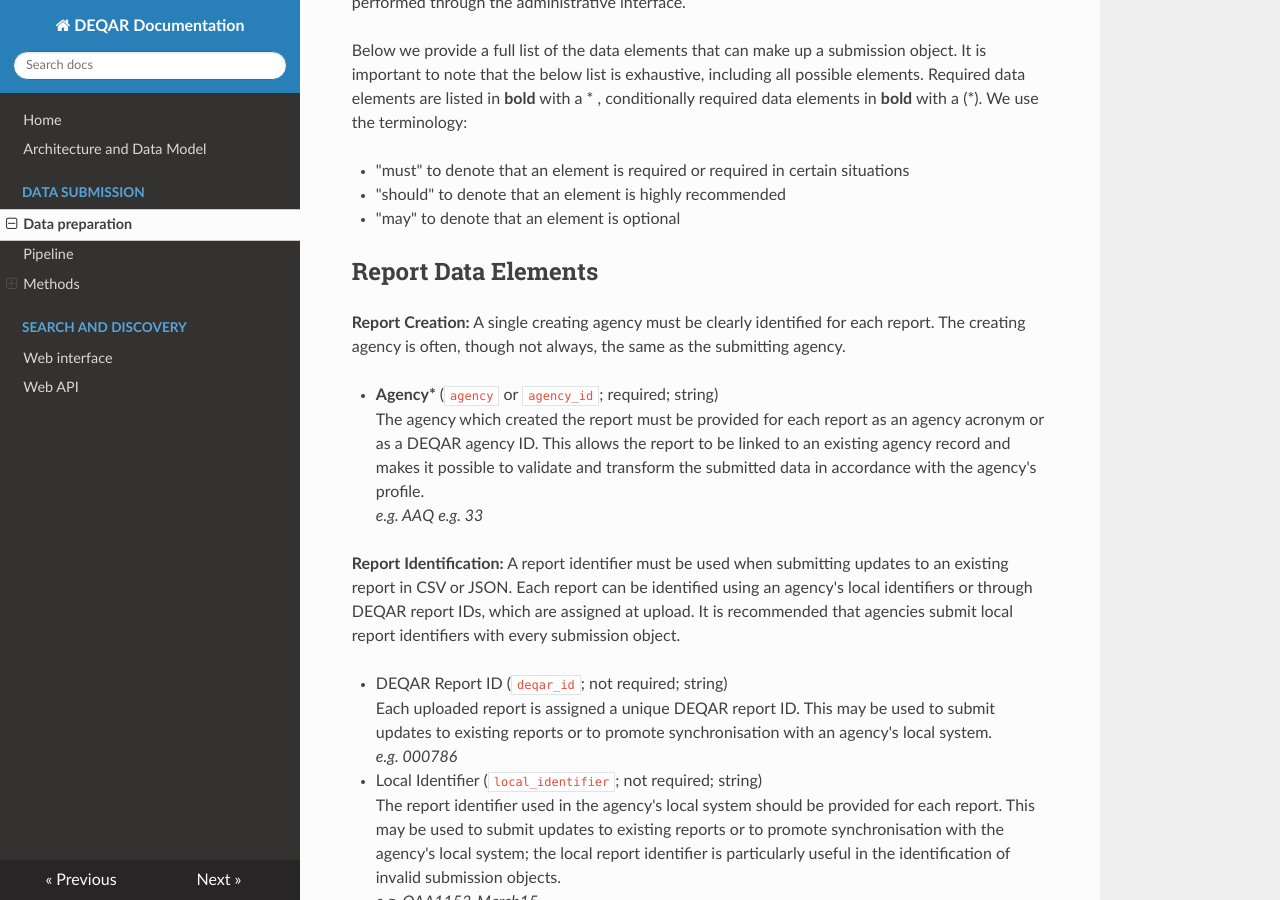
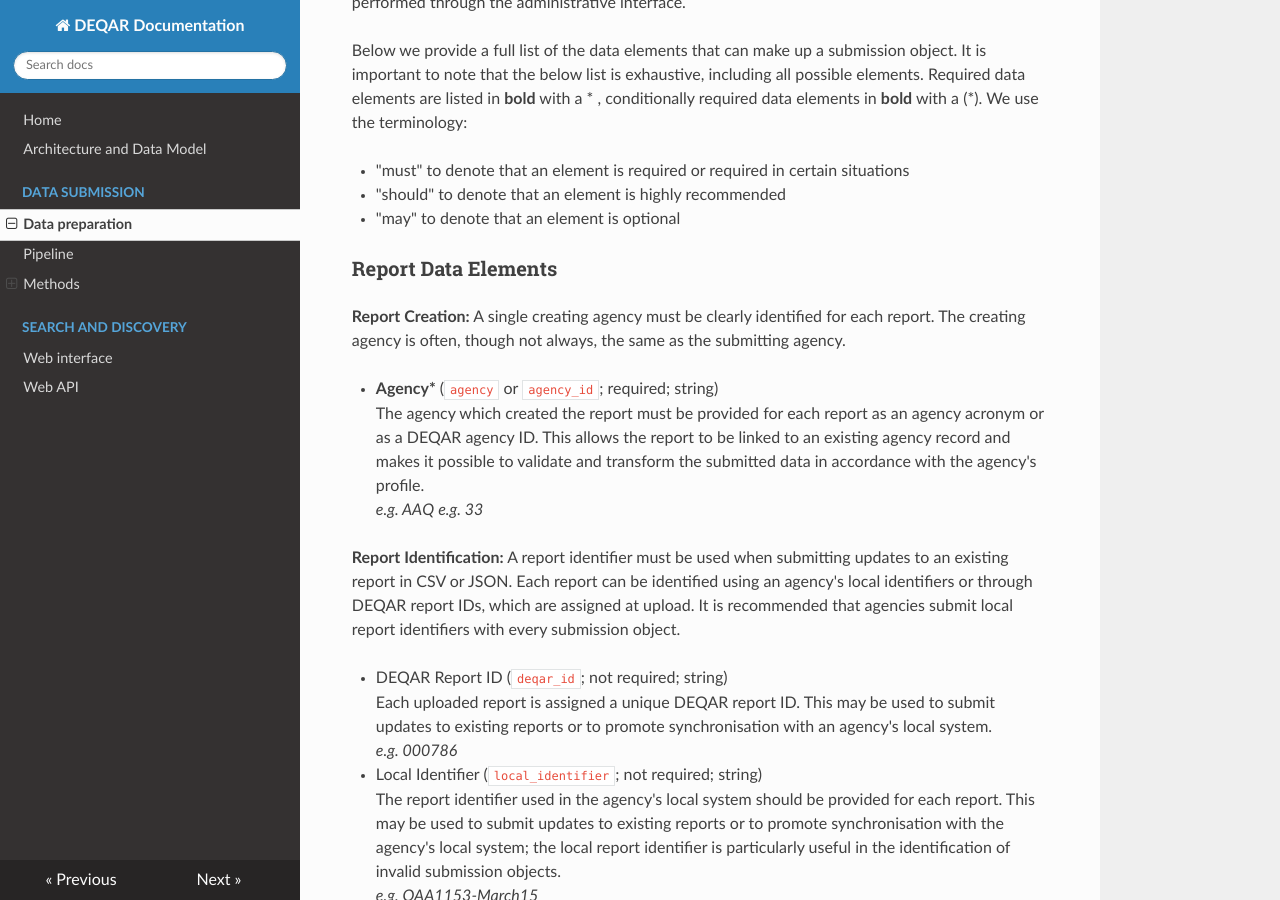
Before and after one commit to EQAR/deqar-docs, an MkDocs documentation site: the page built from docs/submission_object_fields.md, in a window 1280 px wide and 900 px high, scrolled down 433 px. Built offline with MkDocs 1.6.1, drawn with Linux system fonts in a browser that asks for light colours; nearby versions of some CDN libraries; old or Windows-style settings are respelled for this version of MkDocs.

```diff
--- a/docs/submission_object_fields.md
+++ b/docs/submission_object_fields.md
@@ -8,7 +8,7 @@ Below we provide a full list of the data elements that can make up a submission
  - "should" to denote that an element is highly recommended
  - "may" to denote that an element is optional
 
-## Report Data Elements
+### Report Data Elements
 
 **Report Creation:** A single creating agency must be clearly identified for each report. The creating agency is often, though not always, the same as the submitting agency.
 
```
